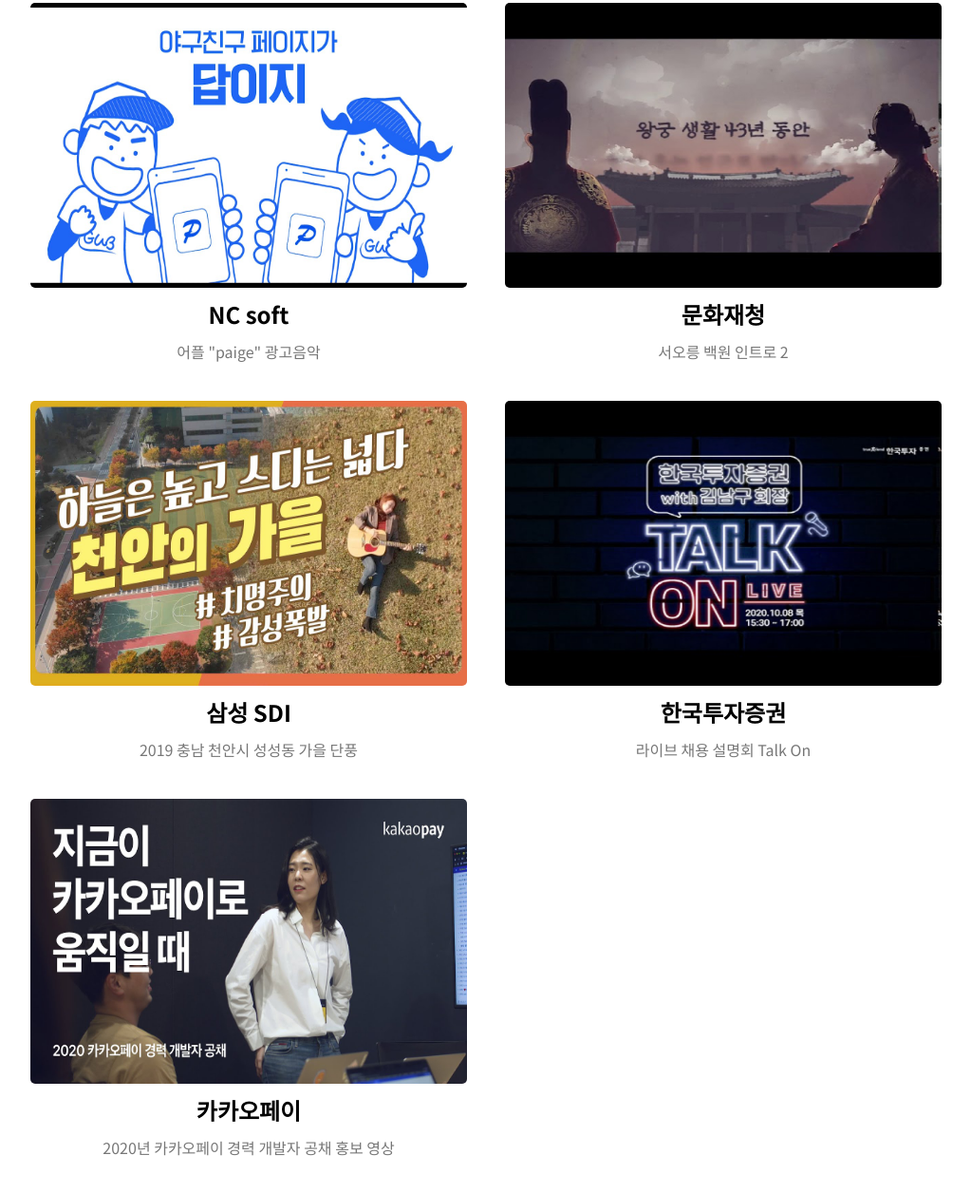
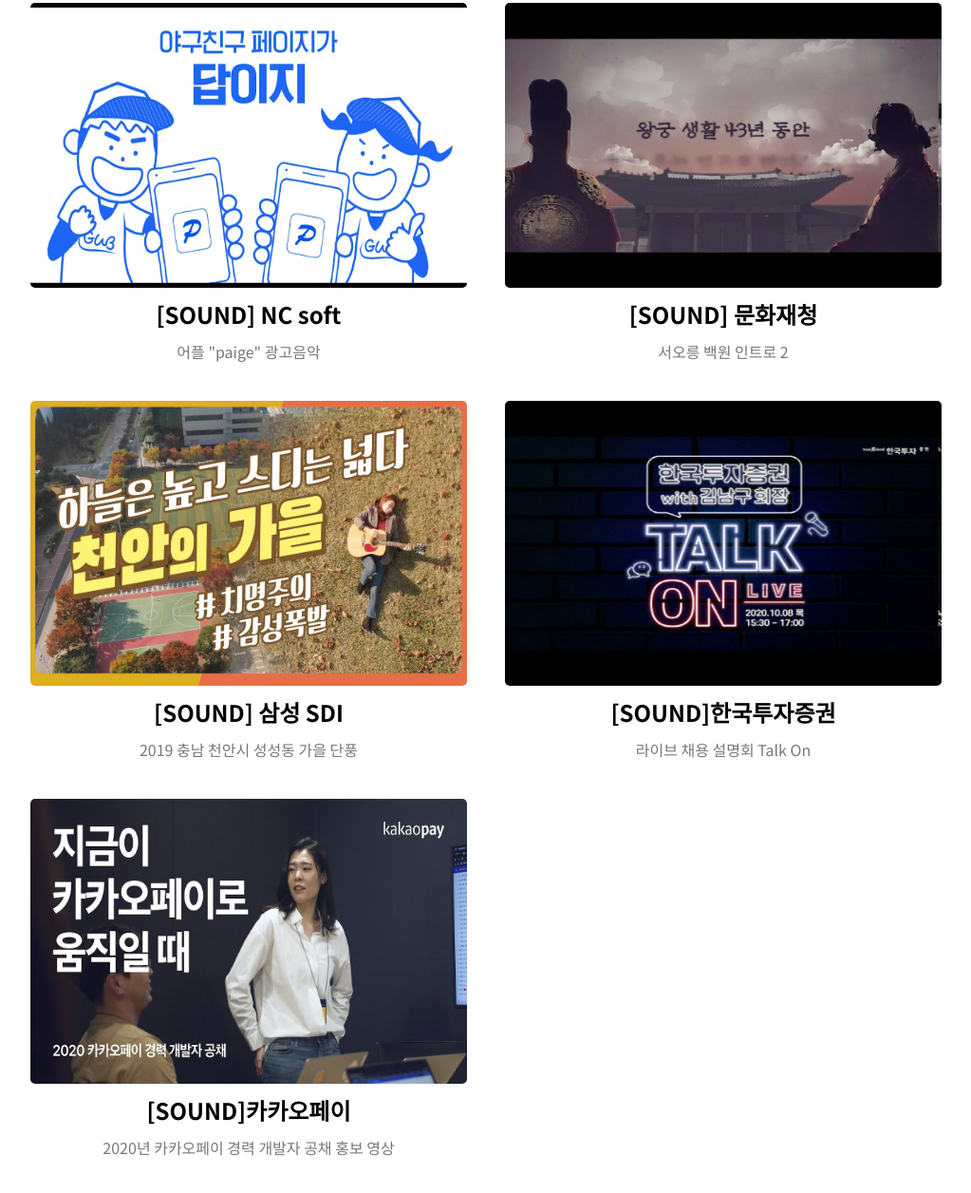
Before and after one commit to haleyalwayshappy/haley, a plain HTML site: page home.html in a window 1280 px wide. Shown: the part 3923-5179 px from the top of the page at 95% size, without its empty margins (128-1151 px from the left). Drawn offline with nearby package versions, Linux system fonts and the light colour scheme.

Commit message:
인트로 페이지 고정 & 포폴 수정

```diff
--- a/home.html
+++ b/home.html
@@ -311,7 +311,7 @@
               allow="accelerometer; autoplay; clipboard-write; encrypted-media; gyroscope; picture-in-picture"
               allowfullscreen></iframe>
           </div> -->
-          <div class="main">삼성 sdi</div>
+          <div class="main">[SOUND]삼성 sdi</div>
           <div class="sub">소중한 것</div>
           <div class="text"><a href="https://www.youtube.com/embed/C6w_Q1TbqDs">유튜브로 이동</a></div>
         </div>
@@ -327,7 +327,7 @@
               allow="accelerometer; autoplay; clipboard-write; encrypted-media; gyroscope; picture-in-picture"
               allowfullscreen></iframe>
           </div> -->
-          <div class="main">NC soft</div>
+          <div class="main">[SOUND] NC soft</div>
           <div class="sub">어플 "paige" 광고음악</div>
           <div class="text"><a href="https://www.youtube.com/embed/xPWMy0uap70">유튜브로 이동</a></div>
         </div>
@@ -343,7 +343,7 @@
               allow="accelerometer; autoplay; clipboard-write; encrypted-media; gyroscope; picture-in-picture"
               allowfullscreen></iframe>
           </div> -->
-          <div class="main">문화재청</div>
+          <div class="main">[SOUND] 문화재청</div>
           <div class="sub">서오릉 백원 인트로 2</div>
           <div class="text"><a href="https://www.youtube.com/embed/rNlR5N_f3XQ">유튜브로 이동</a></div>
         </div>
@@ -359,7 +359,7 @@
               allow="accelerometer; autoplay; clipboard-write; encrypted-media; gyroscope; picture-in-picture"
               allowfullscreen></iframe>
           </div> -->
-          <div class="main">삼성 SDI</div>
+          <div class="main">[SOUND] 삼성 SDI</div>
           <div class="sub">2019 충남 천안시 성성동 가을 단풍</div>
           <div class="text"><a href="https://www.youtube.com/embed/W9GRwC2PKp0">유튜브로 이동</a></div>
         </div>
@@ -375,7 +375,7 @@
               allow="accelerometer; autoplay; clipboard-write; encrypted-media; gyroscope; picture-in-picture"
               allowfullscreen></iframe>
           </div> -->
-          <div class="main">한국투자증권</div>
+          <div class="main">[SOUND]한국투자증권</div>
           <div class="sub">라이브 채용 설명회 Talk On</div>
           <div class="text"><a href="https://www.youtube.com/embed/3cv3K3emWZk">유튜브로 이동</a></div>
         </div>
@@ -391,7 +391,7 @@
               allow="accelerometer; autoplay; clipboard-write; encrypted-media; gyroscope; picture-in-picture"
               allowfullscreen></iframe>
           </div> -->
-          <div class="main">카카오페이</div>
+          <div class="main">[SOUND]카카오페이</div>
           <div class="sub">2020년 카카오페이 경력 개발자 공채 홍보 영상</div>
           <div class="text"><a href="https://www.youtube.com/embed/Ik-jbbKHtS4">유튜브로 이동</a></div>
         </div>
--- a/intro.css
+++ b/intro.css
@@ -15,13 +15,13 @@ body {
   box-sizing: border-box;
   display: grid;
   place-content: center;
-
   background-image: url("./images/Frame\ 3.jpg");
   background-repeat: no-repeat;
   background-position: center;
   background-attachment: fixed;
   background-size: cover;
   background-color: rgba(0, 0, 0, .3);
+  overflow:hidden;
 }
 
 @media (orientation: landscape) {
```
Also changed, not shown: 1 other file.
